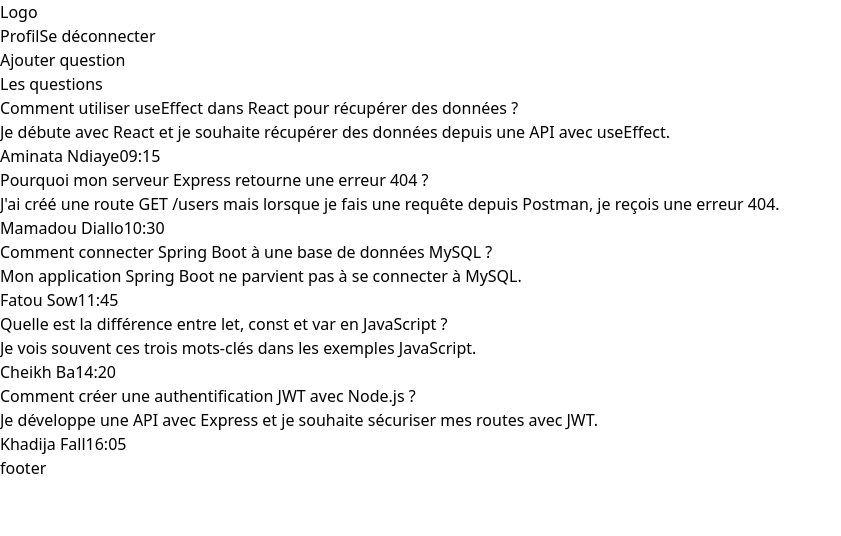
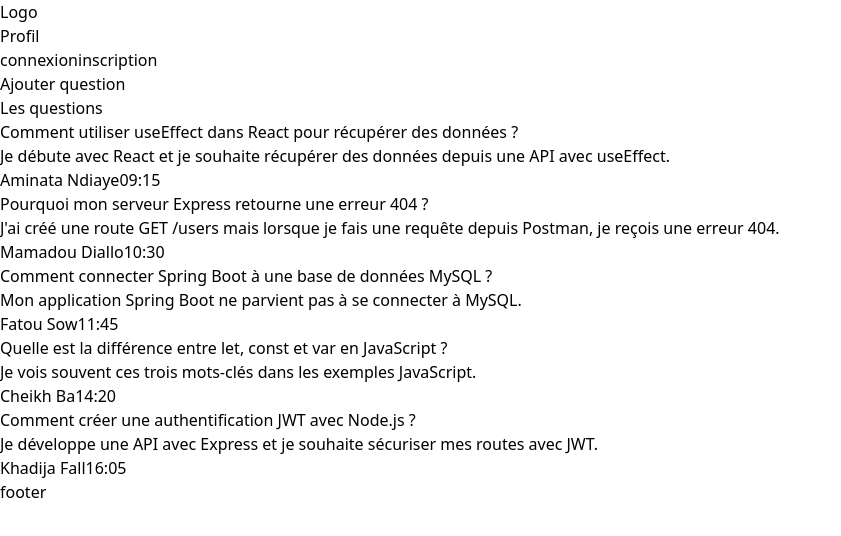
Before and after one commit to FlorenceDiedhiou/front_node, a React (Vite) app: page / in a window 1280 px wide. Shown: the top 536 px of the page, without its empty margins (0-841 px from the left). Built offline with nearby package versions, Linux system fonts and the light colour scheme.

Commit message:
add question

```diff
--- a/src/app/pages/Connexion.jsx
+++ b/src/app/pages/Connexion.jsx
@@ -41,7 +41,7 @@ const Connexion = () => {
                     localStorage.setItem("token", result.token);
                 }
                 alert(`Connexion réussie ${result.user.prenom} ${result.user.nom}` );
-                navigte('/accueil');
+                navigte('/');
 
             } else {
                 alert(result.message || "Identifiants incorrects");
@@ -60,7 +60,7 @@ const Connexion = () => {
 
 
   return (
-      <div className="w-screen h-screen bg-neutral-400 flex items-center justify-center">
+      <div className="w-screen h-screen  flex items-center justify-center">
 
         <div className="w-full max-w-xl p-5 bg-white">
 
--- a/src/app/pages/Inscription.jsx
+++ b/src/app/pages/Inscription.jsx
@@ -59,7 +59,7 @@ const Inscription = () => {
 
 
   return (
-      <div className="w-screen h-screen bg-neutral-400 flex items-center justify-center">
+      <div className="w-screen h-screen  flex items-center justify-center">
 
         <div className="w-full max-w-xl p-5 bg-white">
 
--- a/src/composants/Navbar.jsx
+++ b/src/composants/Navbar.jsx
@@ -1,32 +1,52 @@
 import React from 'react'
-import { NavLink } from 'react-router-dom'
+import { NavLink, useNavigate } from 'react-router-dom'
+
 
 
 const Navbar = () => {
 
-  //   const navigate = useNavigate();
-  //    const token = localStorage.getItem("token");
-  //       if (!token) {
-  //           alert("Accès refusé. Veuillez vous connecter.");
-  //           navigate('/')
-  //       }
+    const navigate = useNavigate();
+     const token = localStorage.getItem("token");
 
 
-  // const Deconnexion = () => {
-  //     localStorage.removeItem("token");
-  //       navigate('/')
-  // }
+
+  const Deconnexion = () => {
+      localStorage.removeItem("token");
+       alert('deconnexion reussie')
+        navigate('/')
+  }
 
   return (
     <div className='w-full h-[10vh] flex items-center justify-between px-10 py-2 bg-neutral-400'>
         <NavLink to="/">Logo</NavLink>
          <div className="flex items-center gap-5">
             <NavLink to="/profil" className='text-white'>Profil</NavLink>
-             <button
-            onClick={() => Deconnexion()}
-            className="bg-red-600 text-white px-6 py-1 rounded font-bold hover:bg-red-700">
-            Se déconnecter
-        </button>
+
+             {
+               token ? (
+
+                 <button
+                  onClick={() => Deconnexion()}
+                  className="bg-red-600 text-white px-6 py-1 rounded font-bold hover:bg-red-700">
+                  Se déconnecter
+                </button>
+
+               ) : (
+              <div className="flex itemx-center gap-2">
+              <NavLink
+              to="/connexion"
+              className="bg-yellow-600 text-white px-6 py-1 rounded font-bold hover:bg-red-700">
+              connexion
+             </NavLink>
+              <NavLink
+               to="/inscription"
+              className="bg-green-600 text-white px-6 py-1 rounded font-bold hover:bg-red-700">
+              inscription
+             </NavLink>
+            </div>
+               )
+             }
+
          </div>
     </div>
   )
```
